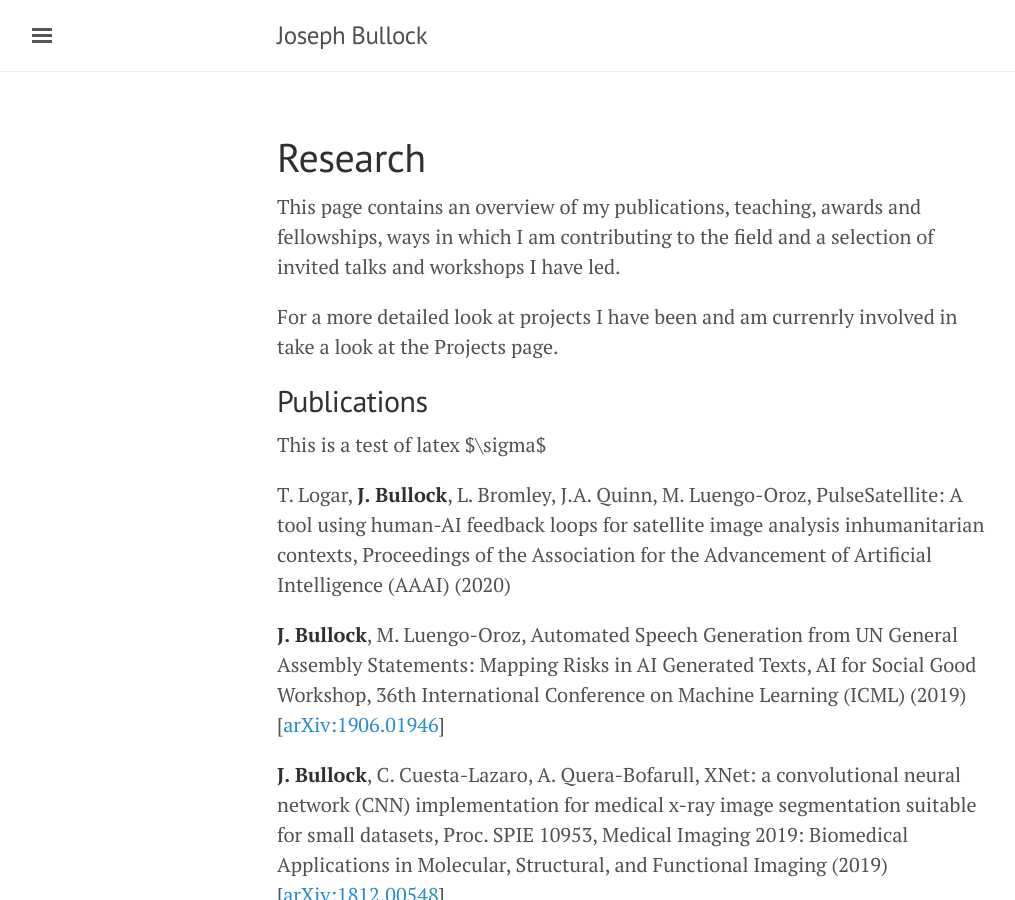
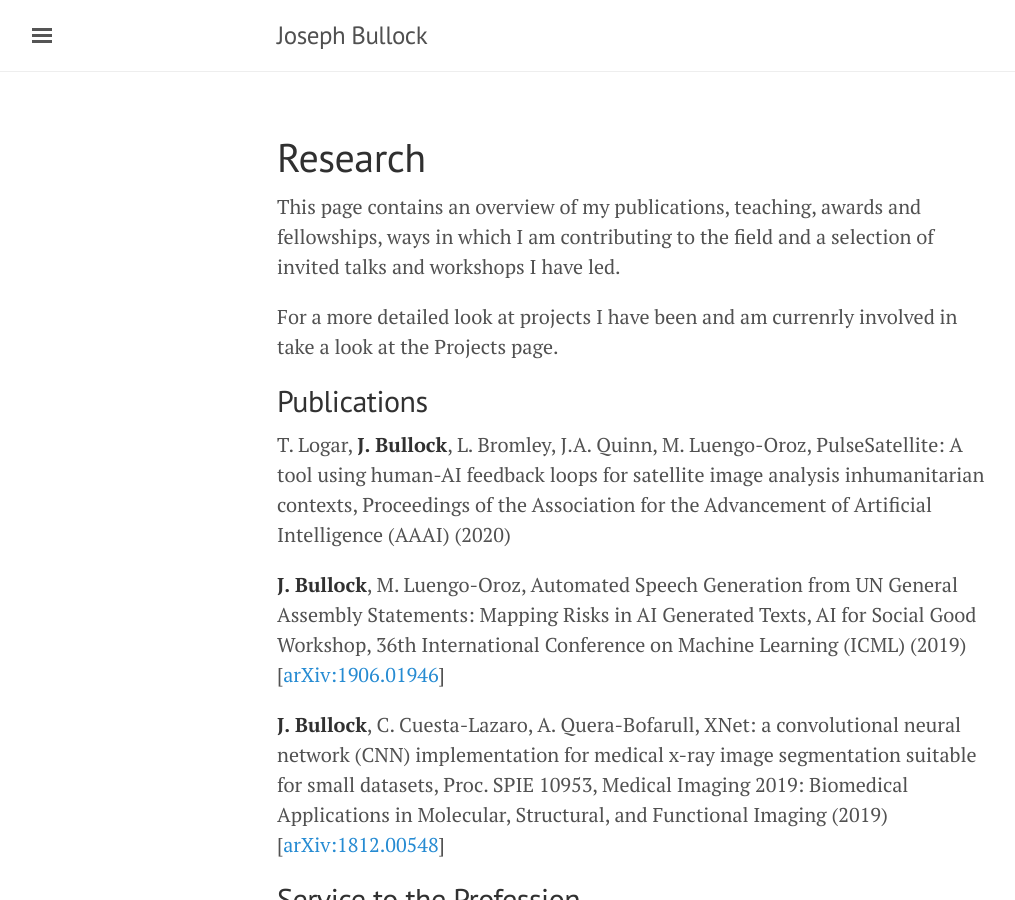
Before and after one commit to JosephPB/josephpb.github.io, a Jekyll site: the page built from publications.md, in a window 1280 px wide and 900 px high. Shown: the whole window, without its empty margins (3-1018 px from the left). Built offline with Jekyll 4.4.1, drawn with Linux system fonts in a browser that asks for light colours.

Commit message:
mathjax not working so remove

```diff
--- a/publications.md
+++ b/publications.md
@@ -8,9 +8,6 @@ This page contains an overview of my publications, teaching, awards and fellowsh
 For a more detailed look at projects I have been and am currenrly involved in take a look at the Projects page.
 
 ## Publications
-
-This is a test of latex
-$\sigma$
 
 T. Logar, **J. Bullock**, L. Bromley, J.A. Quinn, M. Luengo-Oroz, PulseSatellite: A tool using human-AI feedback loops for satellite image analysis inhumanitarian contexts, Proceedings of the Association for the Advancement of Artificial Intelligence (AAAI) (2020)
 
```
